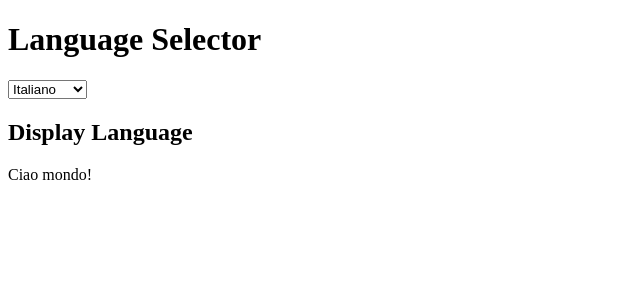
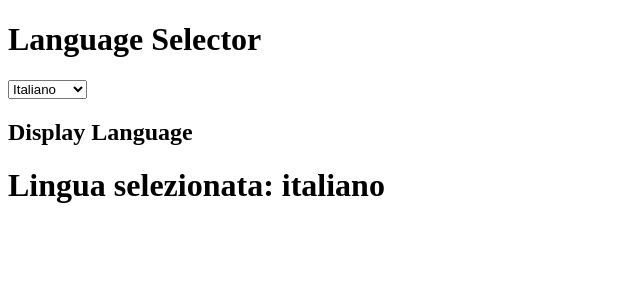
Before and after one commit to Antoniolabbate/COURSE-REACT, a React (Create React App) app in the folder exercise-1/: page / in a window 1280 px wide. Shown: the top 300 px of the page, without its empty margins (0-640 px from the left). Built offline with nearby package versions, Linux system fonts and the light colour scheme.

Commit message:
exercise-31

```diff
--- a/exercise-1/src/DisplayLanguage.jsx
+++ b/exercise-1/src/DisplayLanguage.jsx
@@ -2,20 +2,14 @@ import React, { useContext } from "react";
 import { LanguageContext } from "./App";
 
 function DisplayLanguage() {
-  // Utilizziamo il contesto per accedere alla lingua selezionata
-  const { language } = useContext(LanguageContext);
-
-  // Definiamo un oggetto che contiene le traduzioni per le diverse lingue
-  const translations = {
-    italiano: "Ciao mondo!",
-    inglese: "Hello world!",
-    spagnolo: "¡Hola mundo!",
-  };
-
   return (
     <div>
       <h2>Display Language</h2>
-      <p>{translations[language]}</p>
+      <LanguageContext.Consumer>
+        {(value) => (
+          <h1>Lingua selezionata: {value.language}</h1>
+        )}
+      </LanguageContext.Consumer>
     </div>
   );
 }
```
